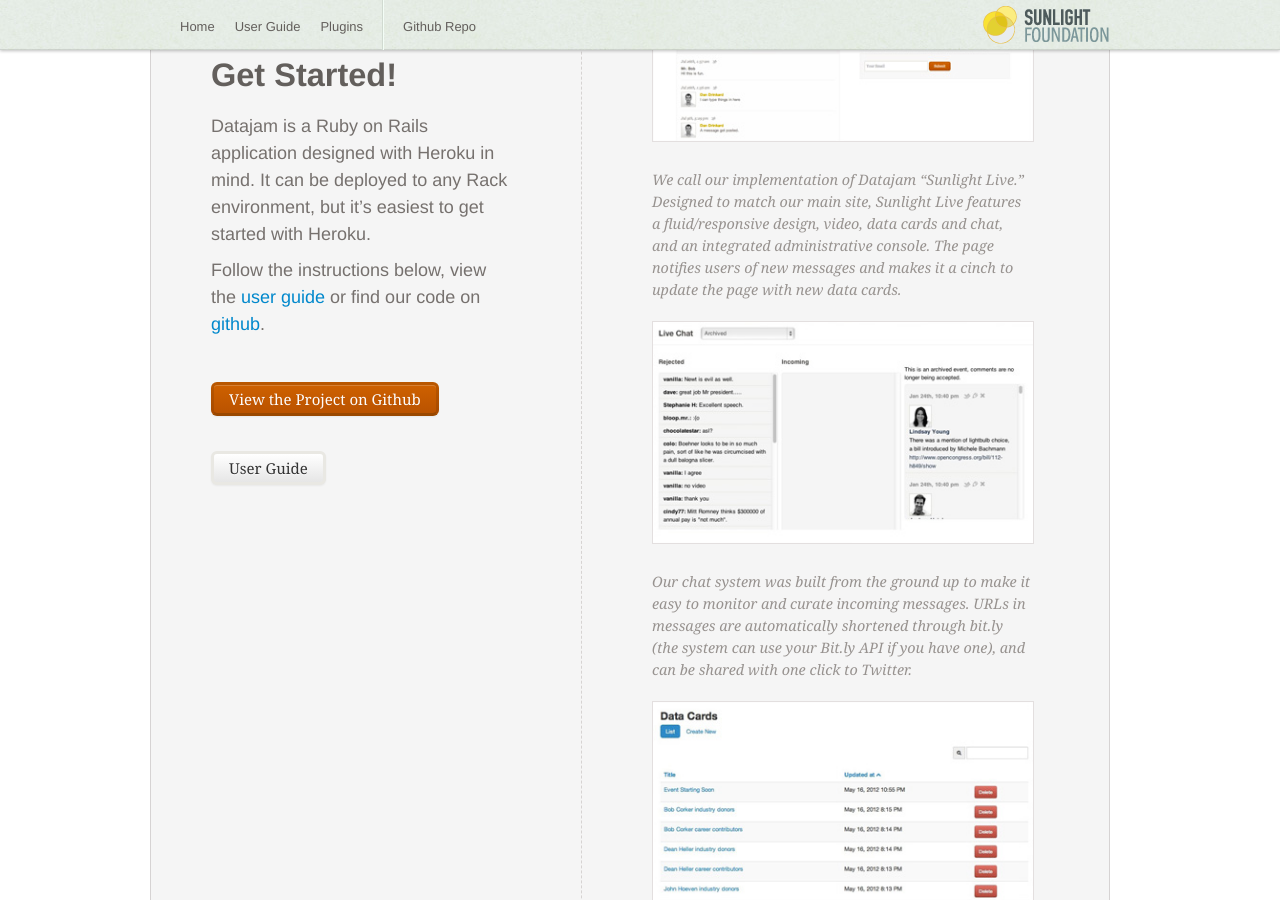
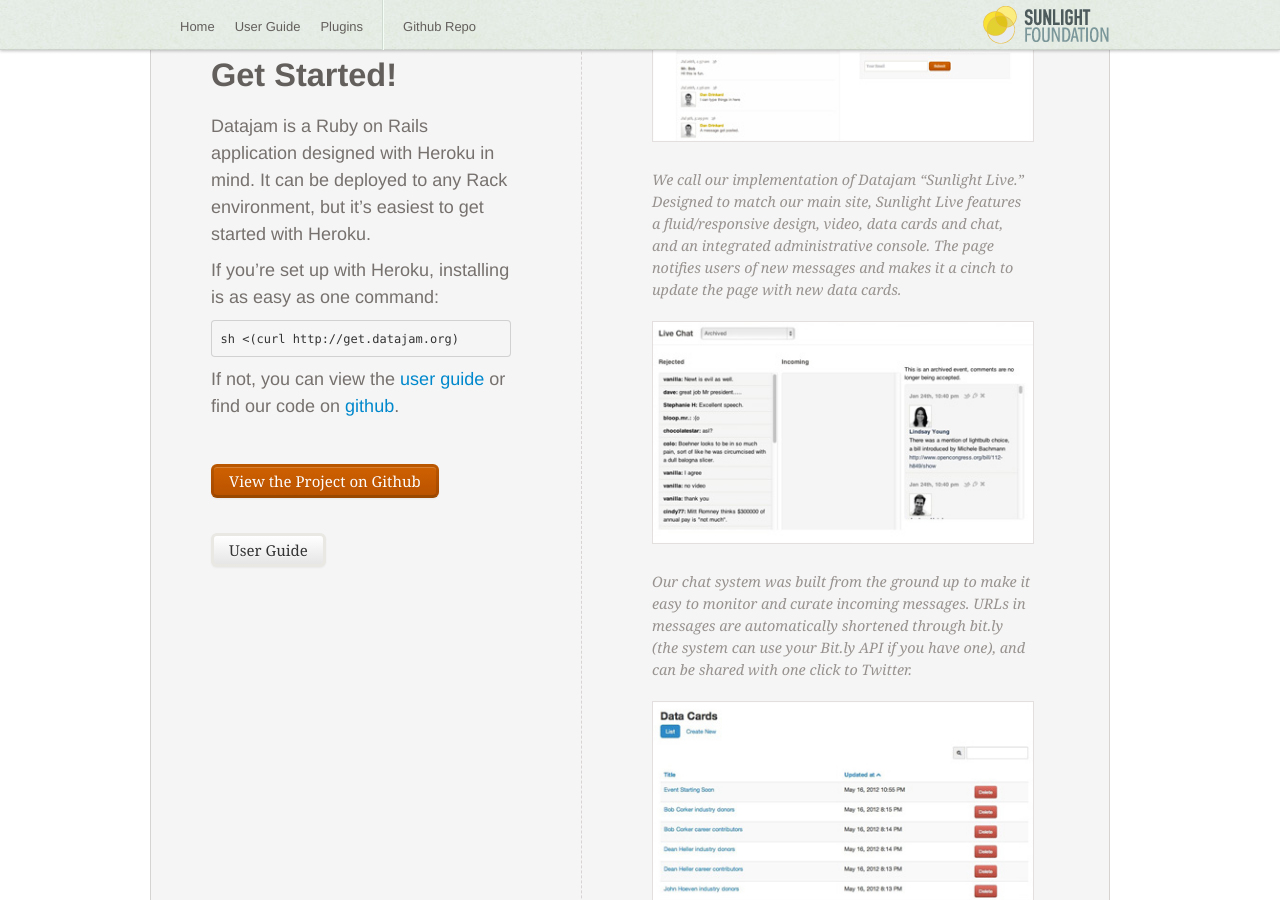
Before and after one commit to sunlightlabs/datajam, a Jekyll site: the page built from _posts/2012-03-01-home.md, in a window 1280 px wide and 900 px high, scrolled down 488 px. Built offline with Jekyll 4.4.1, drawn with Linux system fonts in a browser that asks for light colours; nearby versions of some CDN libraries.

Commit message:
update w/ one-line install

```diff
--- a/_posts/2012-03-01-home.md
+++ b/_posts/2012-03-01-home.md
@@ -15,5 +15,9 @@ with this open source platform from the [Sunlight Foundation](http://sunlightfou
 Datajam is a Ruby on Rails application designed with Heroku in mind. It
 can be deployed to any Rack environment, but it’s easiest to get started with Heroku.
 
-Follow the instructions below, view the [user guide](/userguide/) or find
+If you're set up with Heroku, installing is as easy as one command:
+
+    sh <(curl http://get.datajam.org)
+
+If not, you can view the [user guide](/userguide/) or find
 our code on [github](https://github.com/sunlightlabs/datajam/).
```
